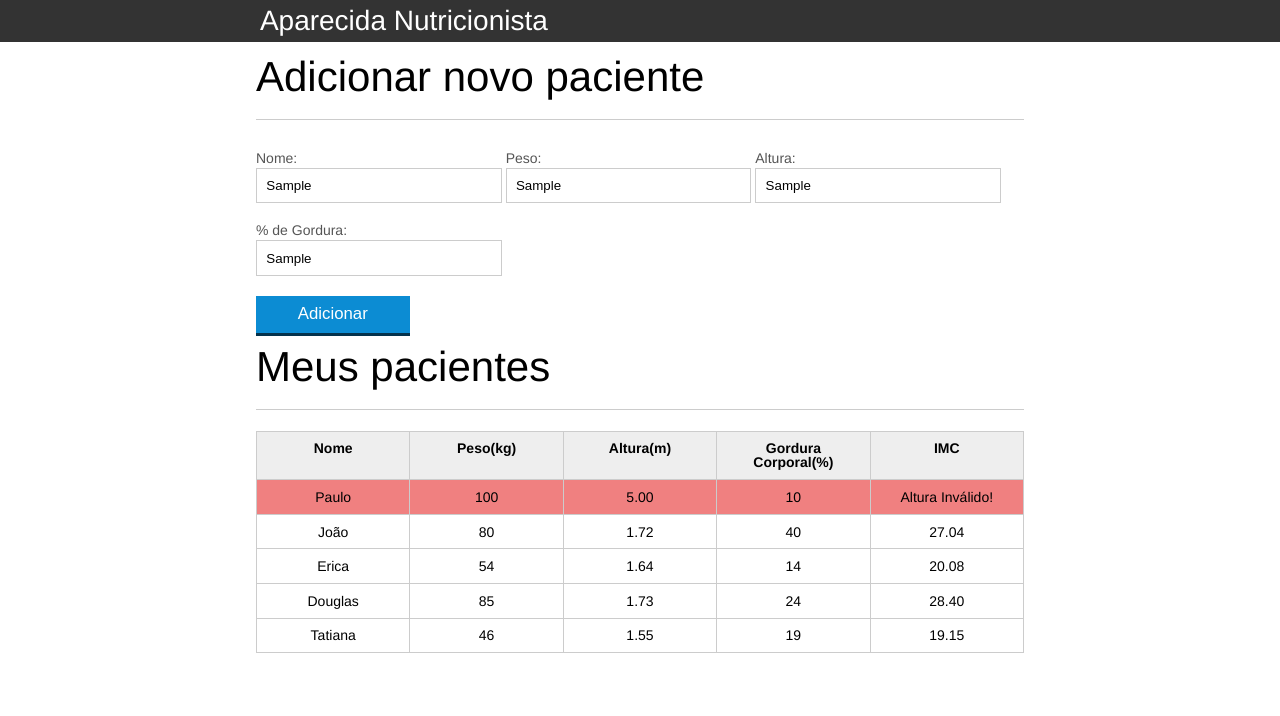
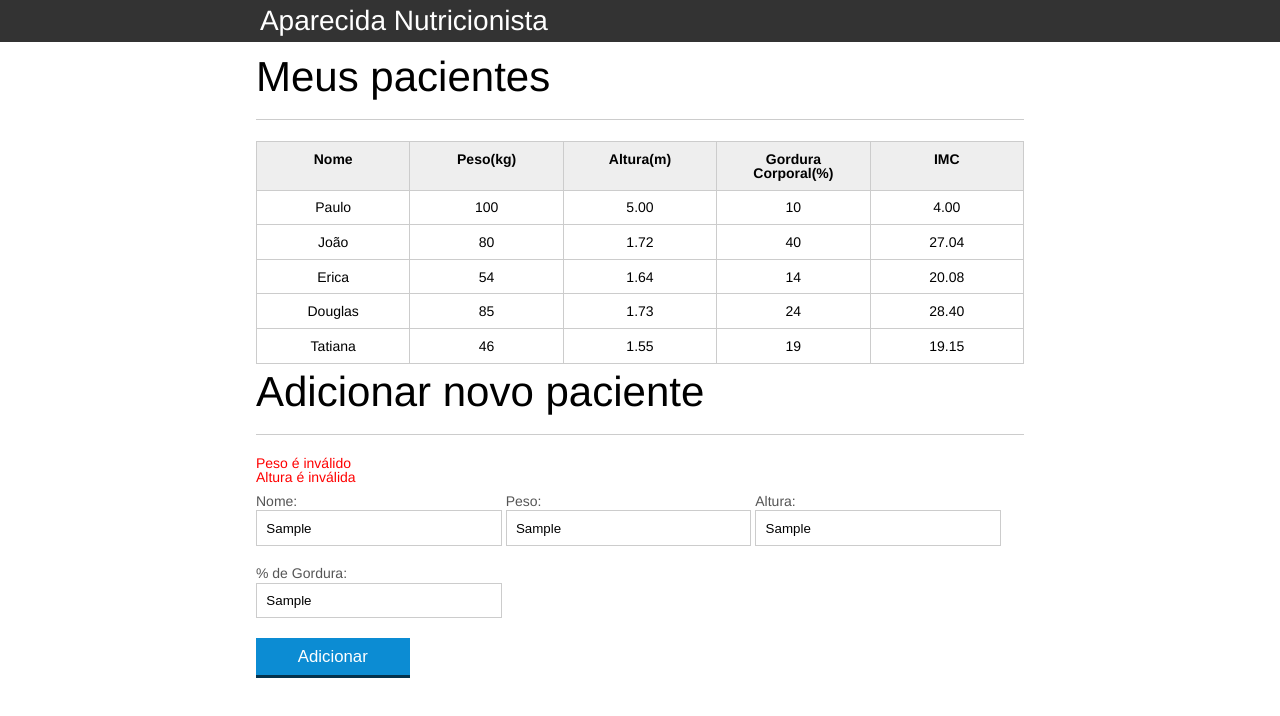
Before and after one commit to andersonzeroone/JavaScript, a plain HTML site: page Manipulando o DOM/index.html in a window 1280 px wide. Both pictures are taken after typing "Sample", "Sample", "Sample", "Sample" into the empty fields and a click on the button "Adicionar". Drawn offline with Linux system fonts and the light colour scheme.

Commit message:
validadndo form

```diff
--- a/Manipulando o DOM/css/index.css
+++ b/Manipulando o DOM/css/index.css
@@ -132,8 +132,8 @@ button[disabled=disabled], button:disabled {
 .campo-invalido{
 	border: 1px solid red;
 }
-#mensagem-erro{
-	color: red;
+#mensagens-erro {
+    color: red;
 }
 .paciente-invalido{
 	background-color: lightcoral;
--- a/Manipulando o DOM/index.html
+++ b/Manipulando o DOM/index.html
@@ -16,30 +16,6 @@
 			</div>
 		</header>
 		<main>
-			<section class="container">
-				<h2 id="titulo-form">Adicionar novo paciente</h2>
-				<form id="form-adiciona">
-					<div class="grupo">
-						<label for="nome">Nome:</label>
-						<input id="nome" name="nome" type="text" placeholder="digite o nome do seu paciente" class="campo">
-					</div>
-					<div class="grupo">
-						<label for="peso">Peso:</label>
-						<input id="peso" name="peso" type="text" placeholder="digite o peso do seu paciente" class="campo campo-medio">
-					</div>
-					<div class="grupo">
-						<label for="altura">Altura:</label>
-						<input id="altura" name="altura" type="text" placeholder="digite a altura do seu paciente" class="campo campo-medio">
-					</div>
-					<div class="grupo">
-						<label for="gordura">% de Gordura:</label>
-						<input id="gordura" type="text" placeholder="digite a porcentagem de gordura do seu paciente" class="campo campo-medio">
-					</div>
-
-					<button id="adicionar-paciente" class="botao bto-principal">Adicionar</button>
-
-				</form>
-			</section>
 			<section class="container">
 				<h2>Meus pacientes</h2>
 				<table>
@@ -96,8 +72,33 @@
 
 			</section>
 		</main>
+		<section class="container">
+			<h2 id="titulo-form">Adicionar novo paciente</h2>
+			<ul id="mensagens-erro">
+			</ul>
+			<form id="form-adiciona">
+				<div class="grupo">
+					<label for="nome">Nome:</label>
+					<input id="nome" name="nome" type="text" placeholder="digite o nome do seu paciente" class="campo">
+				</div>
+				<div class="grupo">
+					<label for="peso">Peso:</label>
+					<input id="peso" name="peso" type="text" placeholder="digite o peso do seu paciente" class="campo campo-medio">
+				</div>
+				<div class="grupo">
+					<label for="altura">Altura:</label>
+					<input id="altura" name="altura" type="text" placeholder="digite a altura do seu paciente" class="campo campo-medio">
+				</div>
+				<div class="grupo">
+					<label for="gordura">% de Gordura:</label>
+					<input id="gordura" type="text" placeholder="digite a porcentagem de gordura do seu paciente" class="campo campo-medio">
+				</div>
 
+				<button id="adicionar-paciente" class="botao bto-principal">Adicionar</button>
+			</form>
+		</section>
 	<script src="js/principal.js"></script>
 	<script src="js/form.js"></script>
+	<script src="js/remover-paciente.js" ></script>
 	</body>
 </html>
--- a/Manipulando o DOM/js/form.js
+++ b/Manipulando o DOM/js/form.js
@@ -3,7 +3,15 @@ botaoAdicionar.addEventListener("click", function(event){
     event.preventDefault();
 
     var form = document.querySelector("#form-adiciona");
-    var paciente = obtemPacienteDoFormulario(form);
+    var paciente = obetemUserForm(form);
+    var pacienteTr = montaTr(paciente);
+
+    var erros = validaPaciente(paciente);
+    console.log(erros);
+    if(erros.length > 0){
+        exibeMensagensDeErro(erros);
+        return;
+    }
 
     var pacienteTr = montaTr(paciente);
 
@@ -11,9 +19,23 @@ botaoAdicionar.addEventListener("click", function(event){
 
     tabela.appendChild(pacienteTr);
 
+    form.reset();
 
-    form.reset();
+    var mensagensErro = document.querySelector("#mensagens-erro");
+    mensagensErro.innerHTML = "";
+
 });
+
+function exibeMensagensDeErro(erros) {
+    var ul = document.querySelector("#mensagens-erro");
+    ul.innerHTML = "";
+
+    erros.forEach(function(erro) {
+        var li = document.createElement("li");
+        li.textContent = erro;
+        ul.appendChild(li);
+    });
+}
 
 function obetemUserForm(form){
     var paciente = {
@@ -53,3 +75,32 @@ function montaTd(dado,classe){
 
     return td;
 }
+function validaPaciente(paciente){
+    var erros = [];
+
+    if (paciente.nome.length == 0){
+        erros.push("O nome não pode ser em branco");
+    }
+
+    if (paciente.gordura.length == 0){
+        erros.push("A gordura não pode ser em branco");
+    }
+
+    if (paciente.peso.length == 0){
+        erros.push("O peso não pode ser em branco");
+    }
+
+    if (paciente.altura.length == 0){
+        erros.push("A altura não pode ser em branco");
+    }
+
+    if (!validaPeso(paciente.peso)){
+        erros.push("Peso é inválido");
+    }
+
+    if (!validaAltura(paciente.altura)){
+        erros.push("Altura é inválida");
+    }
+
+    return erros;
+}
--- a/Manipulando o DOM/js/principal.js
+++ b/Manipulando o DOM/js/principal.js
@@ -16,17 +16,18 @@ for( var i =0; i< pacientes.length; i++){
 
     var tdImc = paciente.querySelector(".info-imc");
 
-    var pesoEhValido = true;
-    var alturaEhValida = true;
+    var pesoEhValido = validaPeso(peso);
+    var alturaEhValida = validaAltura(altura);
 
-    if (peso <= 0 || peso >= 1000) {
+
+    if (!pesoEhValido) {
         console.log("Peso inválido");
         pesoEhValido = false;
         tdImc.textContent = "Peso Inválido!";
         paciente.classList.add("paciente-invalido");
     }
 
-    if (altura <= 0 || altura >= 3.00) {
+    if (!alturaEhValida) {
         console.log("Altura inválida!");
         alturaEhValida = false;
         tdImc.textContent = "Altura Inválido!";
@@ -48,3 +49,21 @@ function calculaImc(peso, altura) {
 
     return imc.toFixed(2);
 }
+
+function validaPeso(peso){
+
+    if (peso >= 0 && peso <= 1000) {
+        return true;
+    } else {
+        return false;
+    }
+}
+
+function validaAltura(altura) {
+
+    if (altura >= 0 && altura <= 300) {
+        return true;
+    } else {
+        return false;
+    }
+}
--- /dev/null
+++ b/Manipulando o DOM/js/remover-paciente.js
@@ -0,0 +1,7 @@
+var pacientes = document.querySelectorAll(".paciente");
+
+pacientes.forEach(function(paciente) {
+    paciente.addEventListener("dblclick", function() {
+
+    });
+});
```
